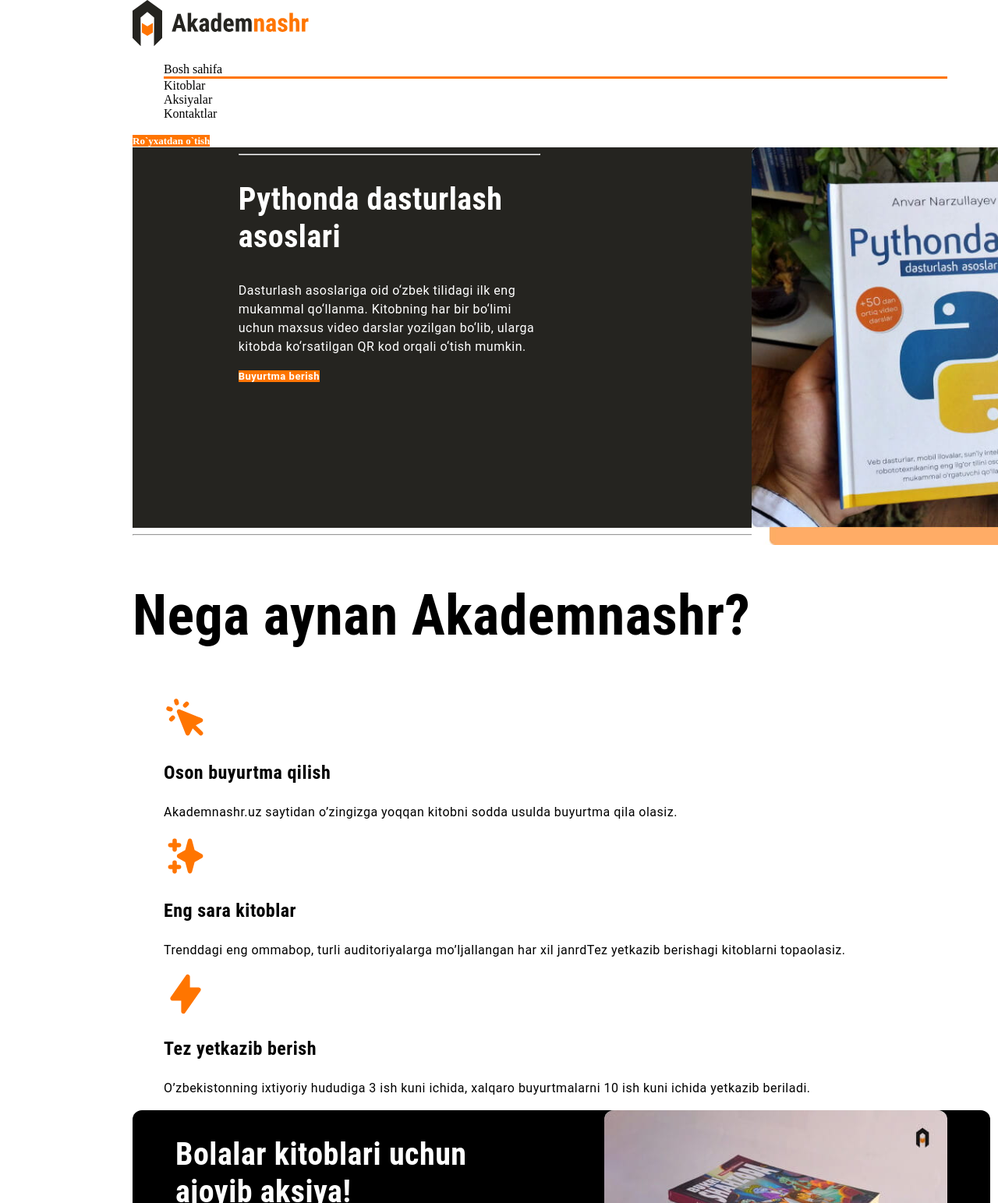
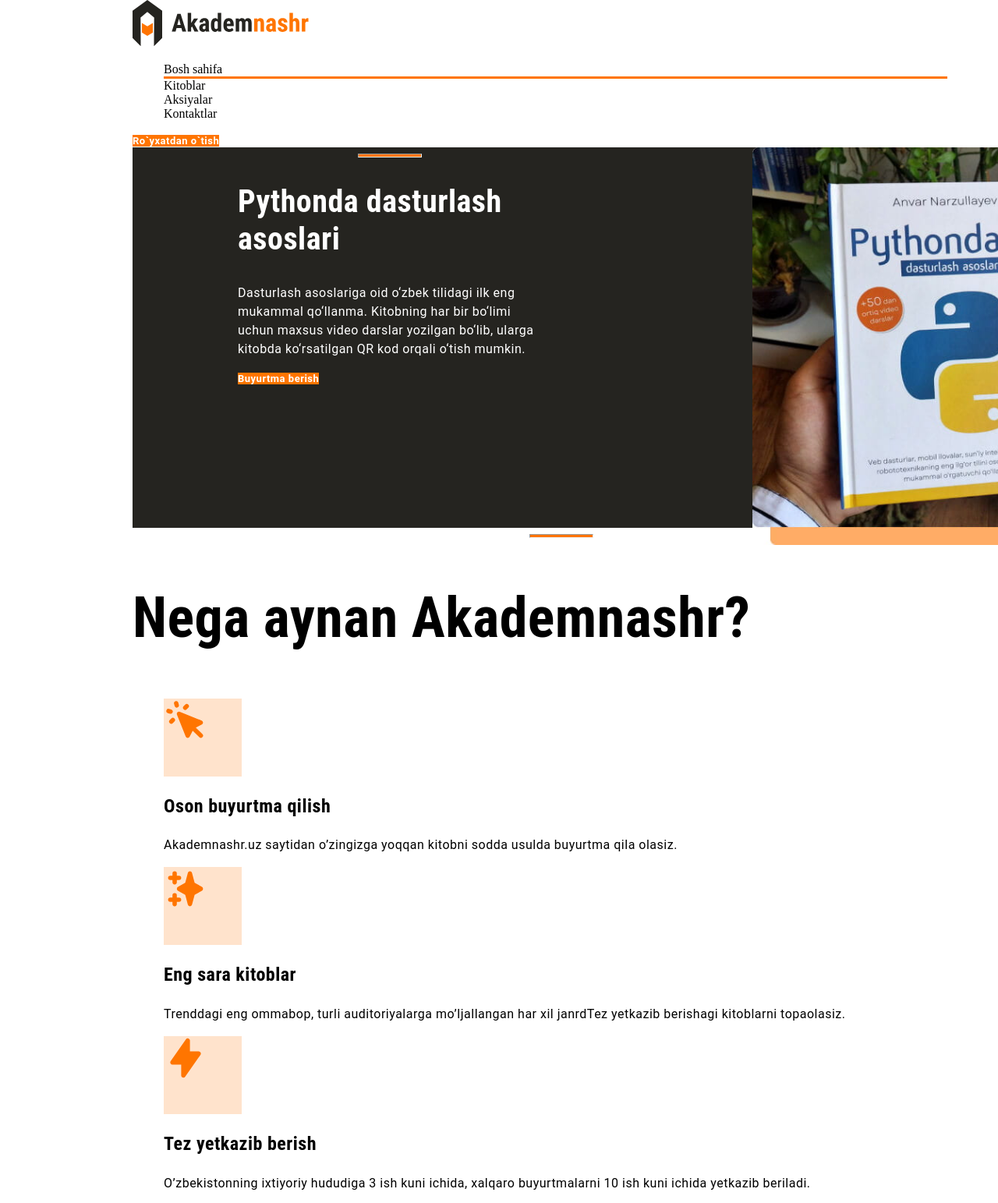
Before and after one commit to Iskandar-tulkinov/akademnashr-promo, a plain HTML site: page index.html in a window 1280 px wide. Shown: the top 1543 px of the page at 78% size. Drawn offline with Linux system fonts and the light colour scheme.

Commit message:
Add text, size, color and list styles

```diff
--- a/css/style.css
+++ b/css/style.css
@@ -3,7 +3,7 @@ body{
   margin: auto;
 }
 
-.header {
+.site-header {
 }
 .container {
   width: 1100px;
@@ -37,18 +37,21 @@ height: 59px;
   color: #000000;
   width: 92px;
 }
-.register-link {
+.main-link{
   width: 159;
   height: 40px;
    text-decoration: none;
+  line-height: 15px;
+  color: #FFFFFF;
+  background-color: #FF7500;
 }
 .register-link span{
 width: 107px;
 height: 15px;
   font-size: 13px;
 font-weight: 700;
-color: #FFFFFF;
-background-color: #FF7500;
+
+
 }
 .main {
 }
@@ -59,20 +62,26 @@ display: flex;
 justify-content: space-around;
 width: 1440px;
 height: 488px;
+color: #FFFFFF;
+
 
 }
 .hero-box{
-  width: 387px;
-  height: 328px;
+  width: 390px;
+
 }
-.hero-ttle {
+.orange-line{
+  width: 80px;
+  height: 3px;
+  background-color: #FF7500;
+}
+.hero-heading {
   font-family: Roboto Condensed;
   font-size: 40px;
   font-weight: 700;
   line-height: 48px;
   letter-spacing: 0.5px;
   text-align: left;
-  color: #FFFFFF;
 
 
 }
@@ -83,10 +92,10 @@ font-weight: 400;
 line-height: 24px;
 letter-spacing: 0.5px;
 text-align: left;
-color: #FFFFFF;
+
 
 }
-.hero-link {
+.main-link {
   text-decoration: none;
   font-family: Roboto;
   font-size: 13px;
@@ -95,6 +104,7 @@ color: #FFFFFF;
   letter-spacing: 0.5px;
   text-align: left;
   color: #FFFFFF;
+
   background-color: #FF7500;
 
 
@@ -108,7 +118,7 @@ color: #FFFFFF;
 }
 .features {
 }
-.features-title {
+.features-heading {
   font-family: Roboto Condensed;
 font-size: 72px;
 font-weight: 700;
@@ -125,8 +135,15 @@ height: 172px
 }
 .features-item {
   list-style: none;
+  w340
 }
 .item-features {
+}
+.feature-icon-wrapper{
+  width: 100px;
+  height: 100px;
+  background: rgba(255, 117, 0, 0.2);
+
 }
 /* .item-features-icon {
   width: 100px;
@@ -140,7 +157,7 @@ height: 172px
   font-family: Roboto Condensed;
 font-size: 24px;
 font-weight: 700;
-line-height: 29px;
+line-height: 1.2;
 letter-spacing: 0.5px;
 text-align: left;
 color: #000000;
@@ -149,7 +166,7 @@ color: #000000;
   font-family: Roboto;
   font-size: 16px;
   font-weight: 400;
-  line-height: 24px;
+  line-height: 1.5 ;
   letter-spacing: 0.5px;
   text-align: left;
 color: #000000;
@@ -169,6 +186,9 @@ color: #000000;
   width: 440px;
   height: 291px;
 }
+.promo-wrapper{
+width: 440px;
+}
 .tags-promo-title {
   font-family: Roboto Condensed;
 font-size: 40px;
@@ -182,7 +202,7 @@ color: #FFFFFF;
   font-family: Roboto;
   font-size: 16px;
   font-weight: 400;
-  line-height: 24px;
+  line-height: 1.5;
   letter-spacing: 0px;
   text-align: left;
 color: #FFFFFF;
@@ -193,7 +213,7 @@ color: #FFFFFF;
   font-family: Roboto;
   font-size: 16px;
   font-weight: 400;
-  line-height: 24px;
+  line-height: 1.5;
   letter-spacing: 0.5px;
   text-align: left;
   color: #FFFFFF;
@@ -208,6 +228,10 @@ color: #FFFFFF;
 }
 .tags-promo-img {
   border-radius: 12px;
+object-fit: cover;
+width: 440px;
+height: 440px;
+
 }
 .footer {
   background-color: #F8F8F8;
@@ -234,6 +258,11 @@ justify-content: space-between;
 }
 .tags-footer-icon {
 }
+.site-footer-divider{
+  background-color: rgba(37, 36, 32, 0.5);
+  height: 2px;
+
+}
 .footer-entry {
   display: flex;
   justify-content: space-between;
--- a/index.html
+++ b/index.html
@@ -10,7 +10,7 @@
 </head>
 
 <body>
-  <header class="header">
+  <header class="site-header">
     <div class="container">
       <!--Site header  -->
       <a href="index.html" class="logo-link">
@@ -33,7 +33,7 @@
           </li>
         </ul>
       </nav>
-      <a href="#" class="register-link"><span>Ro`yxatdan o`tish</span></a>
+      <a href="#" class="main-link"><span>Ro`yxatdan o`tish</span></a>
     </div>
   </header>
 
@@ -42,11 +42,11 @@
     <div class="container">
     <section class="hero">
         <div class="hero-box">
-          <hr>
-          <h2 class="hero-ttle">Pythonda dasturlash asoslari</h2>
+          <hr class="orange-line">
+          <h2 class="hero-heading">Pythonda dasturlash asoslari</h2>
           <p class="hero-content">Dasturlash asoslariga oid o‘zbek tilidagi ilk eng mukammal qo‘llanma. Kitobning har bir bo‘limi uchun maxsus video
             darslar yozilgan bo‘lib, ularga kitobda ko‘rsatilgan QR kod orqali o‘tish mumkin.</p>
-            <a href="#" class="hero-link">Buyurtma berish</a>
+            <a href="#" class="main-link">Buyurtma berish</a>
           </div>
 
           <img src="img/python-book.jpg" alt="Pythonda dasturlash asoslari " width="510" height="510" srcset="img/python-book.jpg 1x, img/python-book@2x.jpg 2x" class="hero-img">
@@ -55,25 +55,25 @@
 
         <!-- FEATURES -->
           <section class="features">
-          <hr>
-          <h2 class="features-title">Nega aynan Akademnashr?</h2>
+          <hr class="orange-line">
+          <h2 class="features-heading">Nega aynan Akademnashr?</h2>
           <ul class="features-list">
 
 
             <li class="features-item item-features">
-              <img src="/img/icon-cursor-click.svg" alt=" " width="56" height="56" class="item-features-icon">
+              <div class="feature-icon-wrapper"><img src="/img/icon-cursor-click.svg" alt=" " width="56" height="56" class="item-features-icon"></div>
               <h3 class="item-features-title">Oson buyurtma qilish</h3>
               <p class="item-features-content">Akademnashr.uz saytidan o’zingizga yoqqan kitobni sodda usulda buyurtma qila olasiz.</p>
             </li>
 
             <li class="features-item item-featuress">
-              <img src="/img/icon-sparkles.svg" alt="" width="56" height="56" class="item-features-icon">
+              <div class="feature-icon-wrapper"><img src="/img/icon-sparkles.svg" alt="" width="56" height="56" class="item-features-icon"></div>
               <h3 class="item-features-title">Eng sara kitoblar</h3 >
               <p class="item-features-content">Trenddagi eng ommabop, turli auditoriyalarga mo’ljallangan har xil janrdTez yetkazib berishagi kitoblarni topaolasiz.</p>
             </li>
 
             <li class="features-item item-features">
-              <img src="img/icon-lightning-bolt.svg" alt="" width="56" height="56" class="item-features-icon">
+              <div class="feature-icon-wrapper"><img src="img/icon-lightning-bolt.svg" alt="" width="56" height="56" class="item-features-icon"></div>
               <h3 class="item-features-title">Tez yetkazib berish</h3>
               <p class="item-features-content">O’zbekistonning ixtiyoriy hududiga 3 ish kuni ichida, xalqaro buyurtmalarni 10 ish kuni ichida yetkazib
                 beriladi.</p>
@@ -84,12 +84,12 @@
 
         <!-- AKSIYA -->
         <section class="promo-tags tags-promo">
-          <div>
+          <div class="promo-wrapper">
               <h2 class="tags-promo-title">Bolalar kitoblari uchun ajoyib aksiya!</h2>
               <p class="tags-promo-content-first">Ertaklar, she’rlar, sarguzasht asarlar, fikrlashni o’stirish uchun turli mashq qo’llanmalari va komikslar.</p>
                 <p class="tags-promo-content-second">
                 Aksiyadagi eng katta to’plamda <strong>50 ta kitob</strong>ni <strong>350 ming </strong>so’mga (aslida 383 ming so’m) sotib olishingiz mumkin.</p>
-                <a href="#" class="tags-promo-link">Buyurtma berish</a>
+                <a href="#" class="main-link">Buyurtma berish</a>
               </div>
               <!-- Aksiyadagi kitoblar to`plami rasmi -->
               <img class="tags-promo-img" src="img/sale-img.jpg" alt="Books for sale" width="440" height="440" srcset="img/sale-img.jpg 1x, img/sale-img@2x.jpg  2x">
@@ -126,7 +126,7 @@
               </ul>
 
             </div>
-            <hr>
+            <hr class="site-footer-divider">
 
             <!-- LINKLAR -->
             <div class="footer-entry entry-footer">
```
